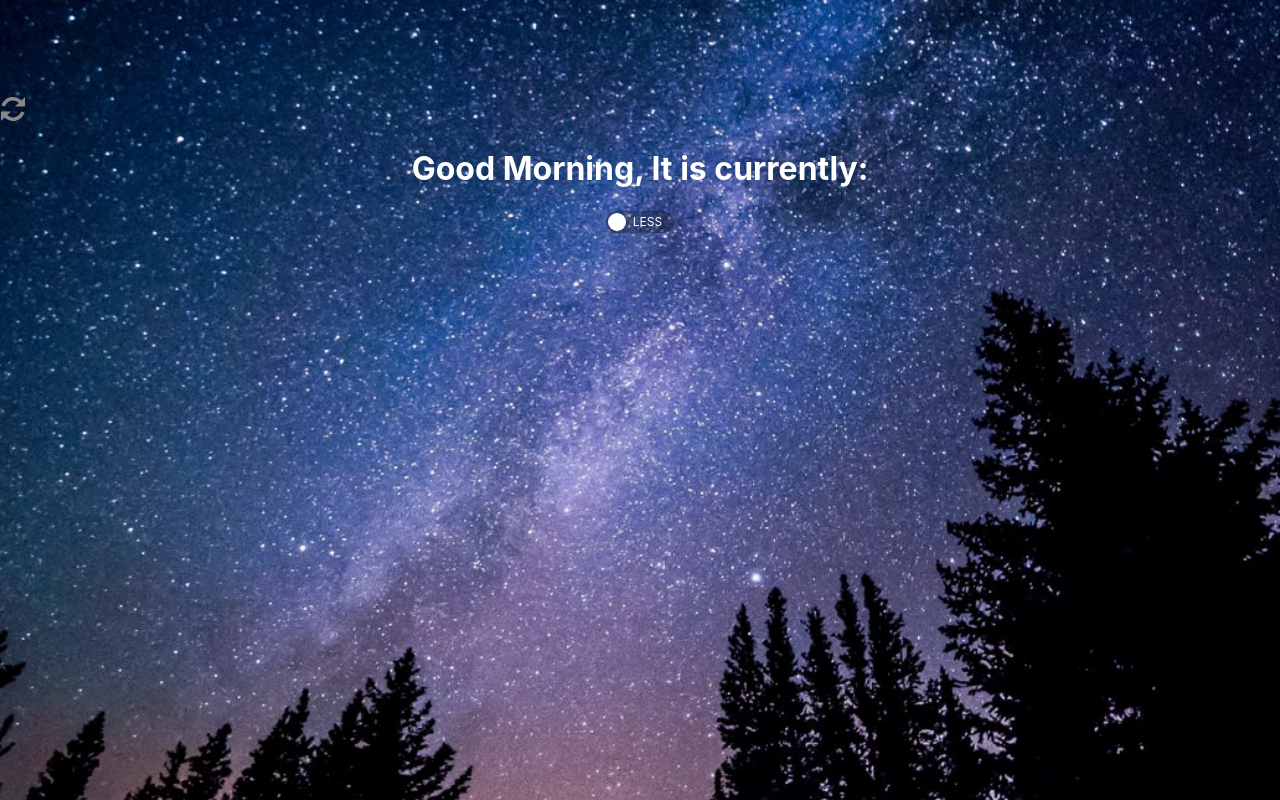
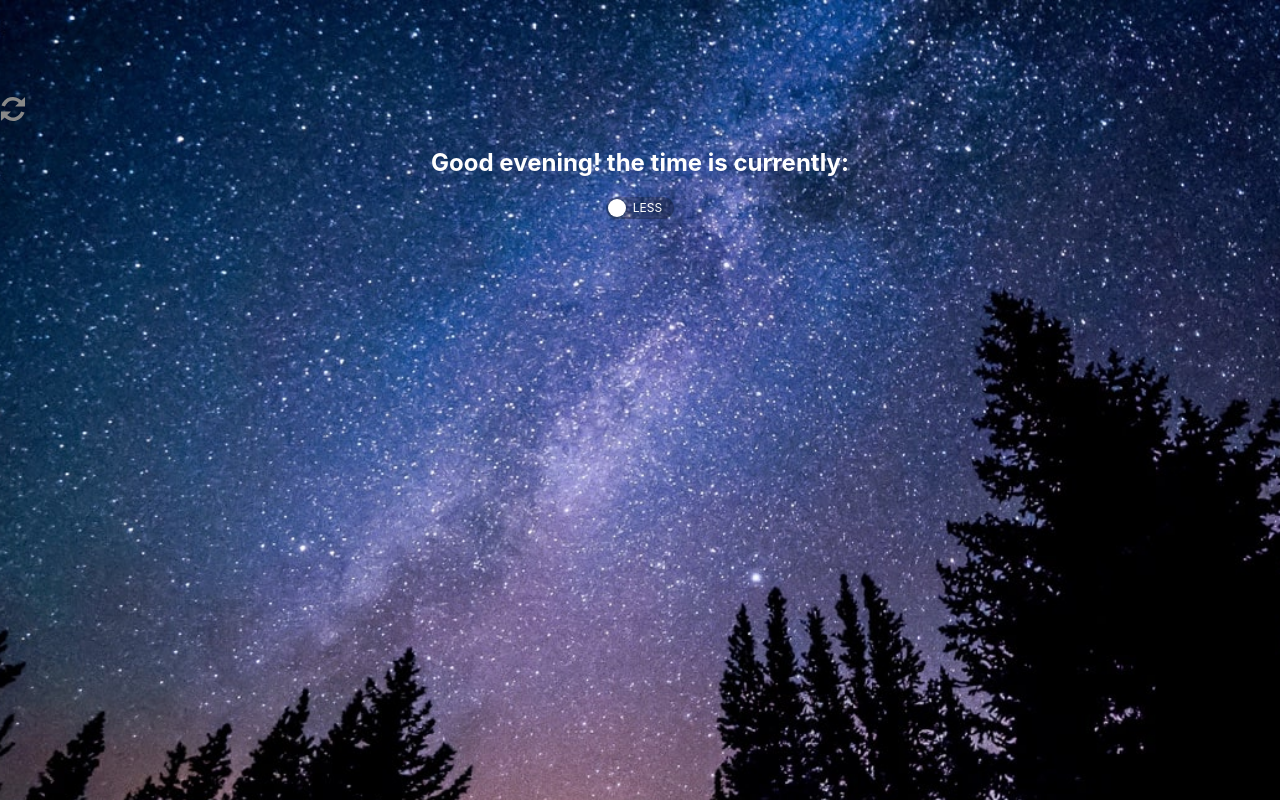
Before and after one commit to chiomaubaezuonu/clock-app, a React (Create React App) app: page / in a window 1280 px wide. Shown: the top 800 px of the page. Built offline with nearby package versions, Linux system fonts and the light colour scheme; no server answers.

Commit message:
Added code for displaying the correct greeting  based on the time of day a user is visiting the site

```diff
--- a/src/App.css
+++ b/src/App.css
@@ -7,6 +7,7 @@
   background-size: cover;
   color: white;
   padding: 6rem 0;
+  overflow: hidden;
 }
 
 .quotes-div {
@@ -24,11 +25,13 @@
   color: white;
   background-color: white;
 }
-.aditional-data{
+.additional-data{
   transition: .5s ease-in-out;
+  background: rgba(255, 255, 255, .75);
+  backdrop-filter: blur(20.3871px);
+  height: 100vh;
 }
-Switch{
-  transform: rotate(180deg);
-    transition: .5s;
-    background-color: red;
+.switch{
+
+
 }
--- a/src/App.tsx
+++ b/src/App.tsx
@@ -4,28 +4,31 @@ import axios from 'axios'
 import refresh from "./icon-refresh.svg"
 import { Switch } from 'antd';
 let timeOfYear = "";
-let dayOfWeek =""
+let dayOfWeek = ""
 let weekNum = ""
-let fetchQuotes:any;
+let fetchQuotes: any;
 let author = ""
-let greeting :string = ""
+let morning: string = "Good morning";
+let afternoon = "Good afternoon"
+let evening = "Good evening"
 function App() {
-
+  const hour = new Date().getHours()
   const [time, setTime] = useState("");
   const [quotes, setQuotes] = useState(fetchQuotes)
   const [abbrev, setAbbrev] = useState("")
   const [timeZone, setTimezone] = useState("")
   const [more, setMore] = useState(false)
 
-useEffect(() => {
- fetchQuotes = async () => {
+  useEffect(() => {
+    fetchQuotes = async () => {
       await axios.get("https://api.quotable.io/random?tags=technology&minLength=100&maxLength=180")
+
         .then(response => {
           setQuotes(response.data.content)
           author = response.data.author
         })
     }
-})
+  })
 
 
 
@@ -57,16 +60,23 @@ useEffect(() => {
         </div>
         <h2>{author}</h2>
         <div className="time-div">
-          <h1>{}Good Morning, It is currently: {time}</h1>
+          <h2>  {hour >= 5 && hour < 12 ? "Good morning, the time is currently: " + time
+            : hour >= 12 && hour < 17 ? "Good afternoon, the time is currently: " + time
+              : hour >= 18 && hour < 22
+                ? "Good evening! the time is currently: " + time
+            : "Good night"
+      }
+          </h2>
           <p>{abbrev}</p>
           <p>{timeZone}</p>
+
         </div>
 
         <Switch className='switch' checkedChildren="MORE" onChange={() => setMore(!more)} unCheckedChildren="LESS" />
       </div>
       {more &&
         <section className='additional-data'>
-          <div style={{display: 'flex', gap: 6}}>
+          <div style={{ display: 'flex', gap: 6 }}>
             <div>
               <h2>Current Timezone</h2>
               <p>{timeZone}</p>
```
